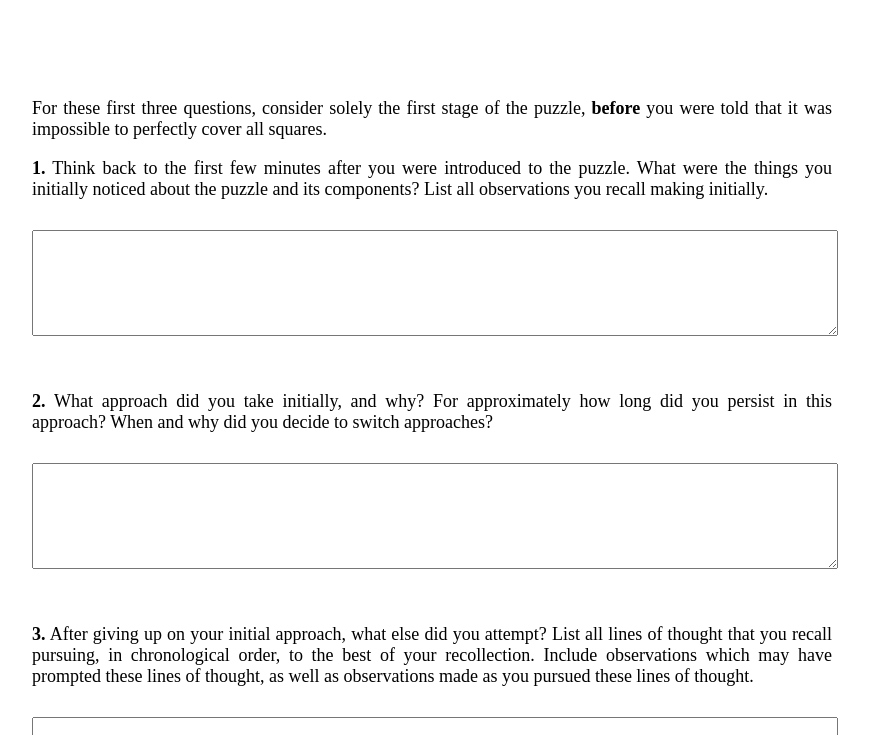
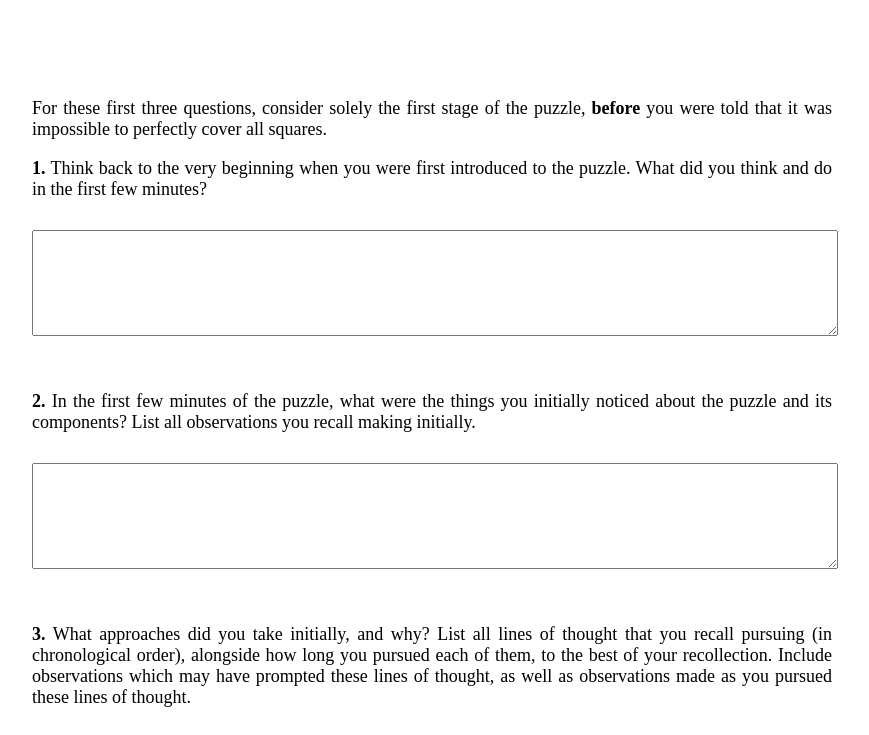
Before and after one commit to satojk/mutilated-checkerboard, a React app in the folder questionnaire/: page / in a window 1280 px wide. Both pictures are taken after a click on the button "Next". Shown: the top 735 px of the page, without its empty margins (208-1077 px from the left). Built offline with nearby package versions, Linux system fonts and the light colour scheme.

Commit message:
Update Questionnaire questions
Changes to all pages of questionnaire:

Page 1: Addition of very general initial question, and collapse of second and
third questions.

Page 2: Addition of "by the time I was told it is impossible, I was
already convinced it was impossible" question, and of "This question
refers to..." markers.

Page 3: Addition of "This question refers to..." markers.

```diff
--- a/questionnaire/src/questionnaire-pages.js
+++ b/questionnaire/src/questionnaire-pages.js
@@ -41,41 +41,25 @@ export class QuestionnairePage1 extends React.Component {
 
   render() {
     const prompts = [
-      'Think back to the first few minutes after you were introduced to the puzzle. What were the things you initially noticed about the puzzle and its components? List all observations you recall making initially.',
-      'What approach did you take initially, and why? For approximately how long did you persist in this approach? When and why did you decide to switch approaches?',
-      'After giving up on your initial approach, what else did you attempt? List all lines of thought that you recall pursuing, in chronological order, to the best of your recollection. Include observations which may have prompted these lines of thought, as well as observations made as you pursued these lines of thought.',
+      'Think back to the very beginning when you were first introduced to the puzzle. What did you think and do in the first few minutes?',
+      'In the first few minutes of the puzzle, what were the things you initially noticed about the puzzle and its components? List all observations you recall making initially.',
+      'What approaches did you take initially, and why? List all lines of thought that you recall pursuing (in chronological order), alongside how long you pursued each of them, to the best of your recollection. Include observations which may have prompted these lines of thought, as well as observations made as you pursued these lines of thought.',
     ];
     let maySubmit = this.state.responses.reduce(
-      (acc, curVal) => (acc && curVal !== ''),
+      (acc, curVal) => (acc && (curVal !== '')),
       true
     );
+    let qs = prompts.map((qPrompt, ix) => <FormQuestion
+      type={'text-long'}
+      ix={ix}
+      questionPrompt={qPrompt}
+      value={this.state.responses[ix]}
+      updateFunction={this.updateResponse}
+    />);
     return (
       <div className='questionnaire-page'>
         <p>For these first three questions, consider solely the first stage of the puzzle, <b>before</b> you were told that it was impossible to perfectly cover all squares.</p>
-        <FormQuestion
-          type={'text-long'}
-          ix={0}
-          questionPrompt={prompts[0]}
-          value={this.state.responses[0]}
-          updateFunction={this.updateResponse}
-        />
-
-        <FormQuestion
-          type={'text-long'}
-          ix={1}
-          questionPrompt={prompts[1]}
-          value={this.state.responses[1]}
-          updateFunction={this.updateResponse}
-        />
-
-        <FormQuestion
-          type={'text-long'}
-          ix={2}
-          questionPrompt={prompts[2]}
-          value={this.state.responses[2]}
-          updateFunction={this.updateResponse}
-        />
-
+        {qs}
         <button
           onClick={this.submitAndGoNext}
           className='go-next left-margin'
@@ -92,7 +76,7 @@ export class QuestionnairePage2 extends React.Component {
   constructor(props) {
     super(props);
     let responses = [];
-    for (let i = 0; i < 14; i++) {
+    for (let i = 0; i < 15; i++) {
       responses.push(null)
     }
     this.state = {
@@ -155,8 +139,9 @@ export class QuestionnairePage2 extends React.Component {
       '"Initially, I immediately tried thinking of reasons why it would be *impossible* to cover the board with dominos."',
       '"Initially, I immediately tried thinking of reasons why it would be *possible* to cover the board with dominos."',
       '"Initially, I was unsure whether it was possible or not to cover the board with dominos."',
-      '"To help me understand whether it would be possible to cover the board or not, I tried to make as many observations as I could about the problem"',
-      '"In the end, I was very confident that I gave a convincing reason why the board could not be covered."'
+      '"Initially, to help me understand whether it would be possible to cover the board or not, I tried to make as many observations as I could about the problem"',
+      '"In the end, I was very confident that I gave a convincing reason why the board could not be covered."',
+      '"By the time I was told it was impossible to perfectly cover the board, I was already convinced that it was impossible to perfectly cover the board.',
     ];
     if (ixToAdd > 0) {
       prompts.push('"By the time the first hint was given, I had already thought about the colors of the squares." (Note: the first hint suggested that you pay attention to the colors of the squares)');
@@ -169,16 +154,16 @@ export class QuestionnairePage2 extends React.Component {
     }
     prompts = prompts.concat(
       '"I persisted for too long in wrong approaches."',
-      'Briefly explain your answer to question ' + (7+ixToAdd).toString() + ' above.',
+      'Briefly explain your answer to question ' + (8+ixToAdd).toString() + ' above.',
       '"I felt stuck many times and/or for long periods of time."',
-      'Briefly explain your answer to question ' + (9+ixToAdd).toString() + ' above',
+      'Briefly explain your answer to question ' + (10+ixToAdd).toString() + ' above',
       '"The main problem I had was realizing why it was not possible to cover the board with 31 dominoes. Once I realized why it was impossible, I was able to easily explain the reason why I knew it was impossible."',
-      'Briefly explain your answer to question ' + (11+ixToAdd).toString() + ' above.',
+      'Briefly explain your answer to question ' + (12+ixToAdd).toString() + ' above.',
       '"The main difficulty of the puzzle was phrasing the argument, rather than discovering the right way to see the problem."',
-      'Briefly explain your answer to question ' + (13+ixToAdd).toString() + ' above.'
+      'Briefly explain your answer to question ' + (14+ixToAdd).toString() + ' above.'
     )
     let questions = prompts.map((questionPrompt, ix) => (
-      ix === (7+ixToAdd) || ix === (9+ixToAdd) || ix === (11+ixToAdd) || ix === (13+ixToAdd) ?
+      ix === (8+ixToAdd) || ix === (10+ixToAdd) || ix === (12+ixToAdd) || ix === (14+ixToAdd) ?
       <FormQuestion
         key={'2-' + ix.toString()}
         type={'text-short'}
@@ -199,10 +184,17 @@ export class QuestionnairePage2 extends React.Component {
       />
     ));
 
+    let timeSpecificQuestions = 2 + ixToAdd;
+
     return (
       <div className='questionnaire-page'>
       <p>Each of the questions in this page gives you a statement in quotes. For each question, please mark the answer corresponding to how much you agree with the given statement.</p>
-      {questions}
+      <p>The first 5 questions refer to the beginning of the first stage of the puzzle, <b>before</b> you were told that it was impossible to perfectly cover all squares.</p>
+      {questions.slice(0, 5)}
+      <p className='questionnaire-intermission-p'>For the next {timeSpecificQuestions} questions, consider the moment specified in each question.</p>
+      {questions.slice(5, 7+ixToAdd)}
+      <p className='questionnaire-intermission-p'>For the remaining questions, consider the entirety of your experience solving the puzzle.</p>
+      {questions.slice(7+ixToAdd)}
 
         <button
           onClick={this.submitAndGoNext}
@@ -297,6 +289,7 @@ export class QuestionnairePage3 extends React.Component {
     return (
       <div className='questionnaire-page'>
         <p>Recall that two squares are said to be “abutting” if they share a common side.</p>
+        <p>For the questions on this page, consider the entirety of your experience solving the puzzle.</p>
         <FormQuestion
           type={'prompt'}
           ix={0}
--- a/questionnaire/src/questionnaire.css
+++ b/questionnaire/src/questionnaire.css
@@ -122,3 +122,8 @@ ol, ul {
 .observation-li {
   cursor: pointer;
 }
+
+.questionnaire-intermission-p {
+  margin-top: 80px;
+  margin-bottom: 50px;
+}
```
